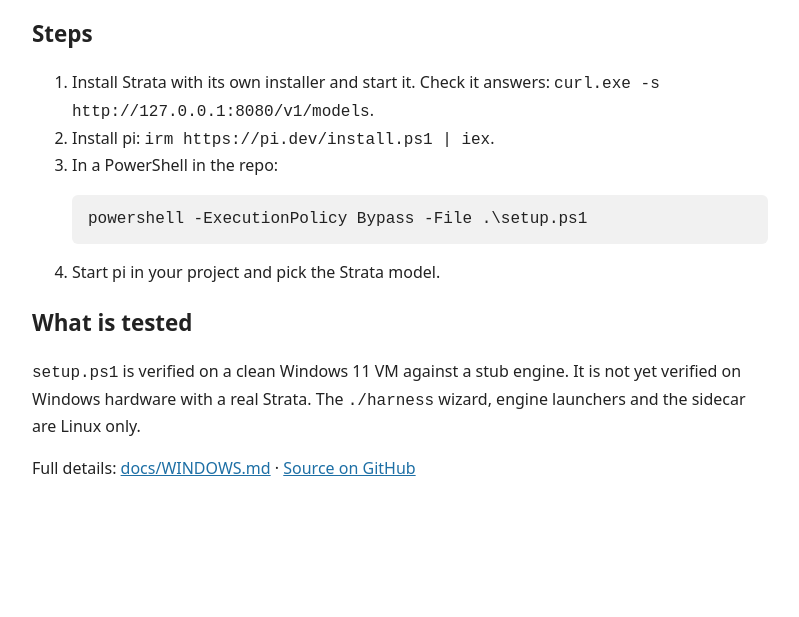
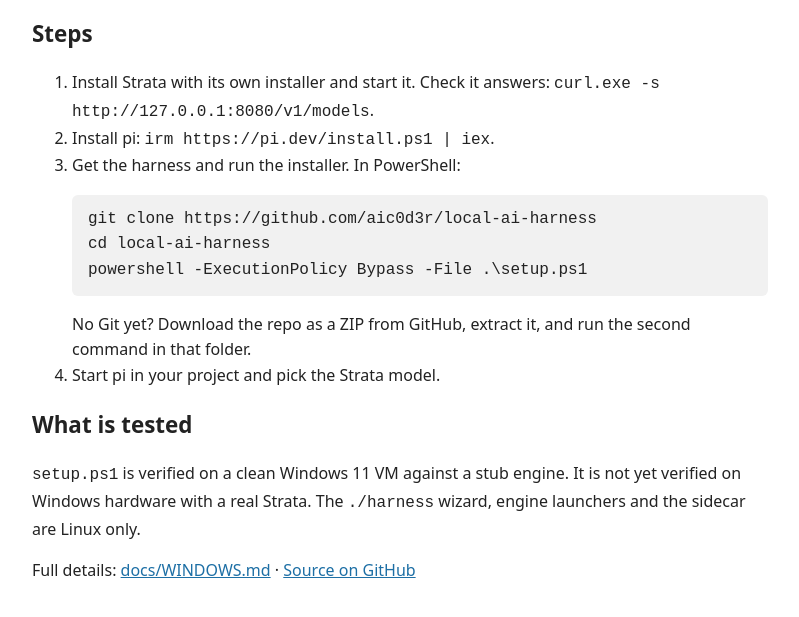
Before and after one commit to aic0d3r/qwen38-strix-halo-harness, a plain HTML site: page docs/windows.html in a window 1280 px wide. Shown: the part 249-866 px from the top of the page, without its empty margins (240-1039 px from the left). Before the commit the page ends 800 px from the top, so only its background shows below. Drawn offline with Linux system fonts and the light colour scheme.

Commit message:
Windows install: copy-paste block with clone, no-Git ZIP fallback, in README, WINDOWS.md and Pages

```diff
--- a/docs/windows.html
+++ b/docs/windows.html
@@ -25,8 +25,11 @@
 <ol>
 <li>Install Strata with its own installer and start it. Check it answers: <code>curl.exe -s http://127.0.0.1:8080/v1/models</code>.</li>
 <li>Install pi: <code>irm https://pi.dev/install.ps1 | iex</code>.</li>
-<li>In a PowerShell in the repo:
-<pre>powershell -ExecutionPolicy Bypass -File .\setup.ps1</pre></li>
+<li>Get the harness and run the installer. In PowerShell:
+<pre>git clone https://github.com/aic0d3r/local-ai-harness
+cd local-ai-harness
+powershell -ExecutionPolicy Bypass -File .\setup.ps1</pre>
+No Git yet? Download the repo as a ZIP from GitHub, extract it, and run the second command in that folder.</li>
 <li>Start pi in your project and pick the Strata model.</li>
 </ol>
 <h2>What is tested</h2>
```
Also changed, not shown: 2 other files.
